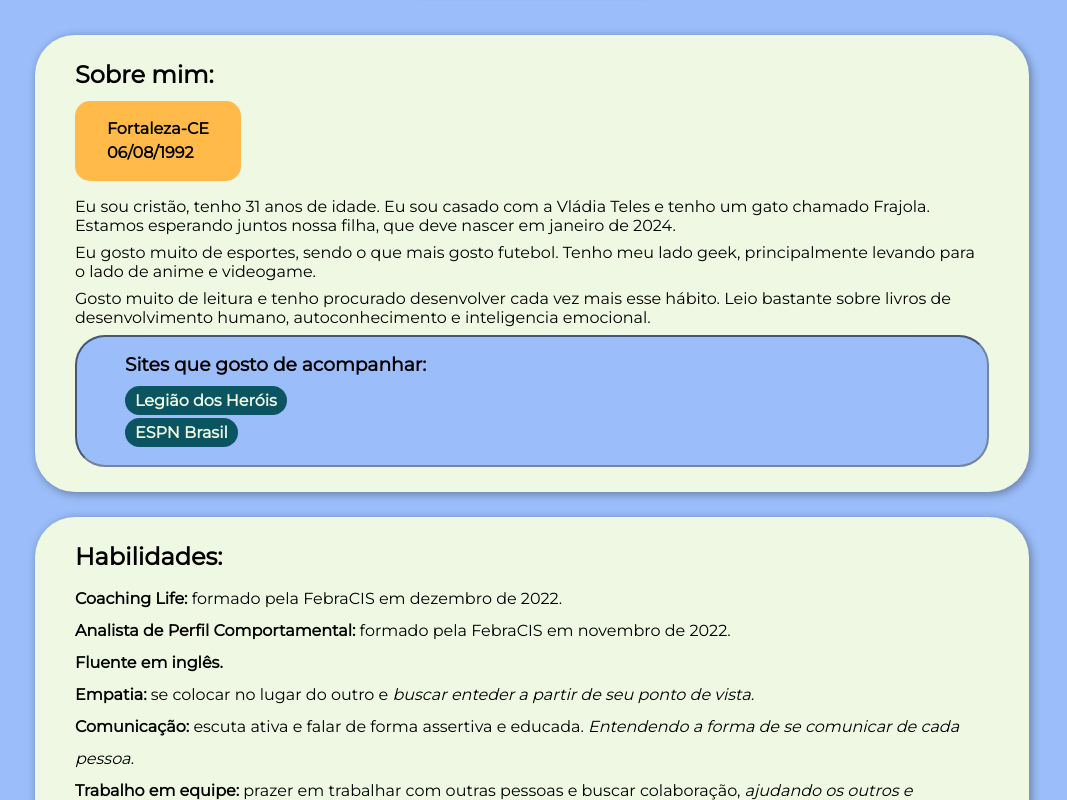
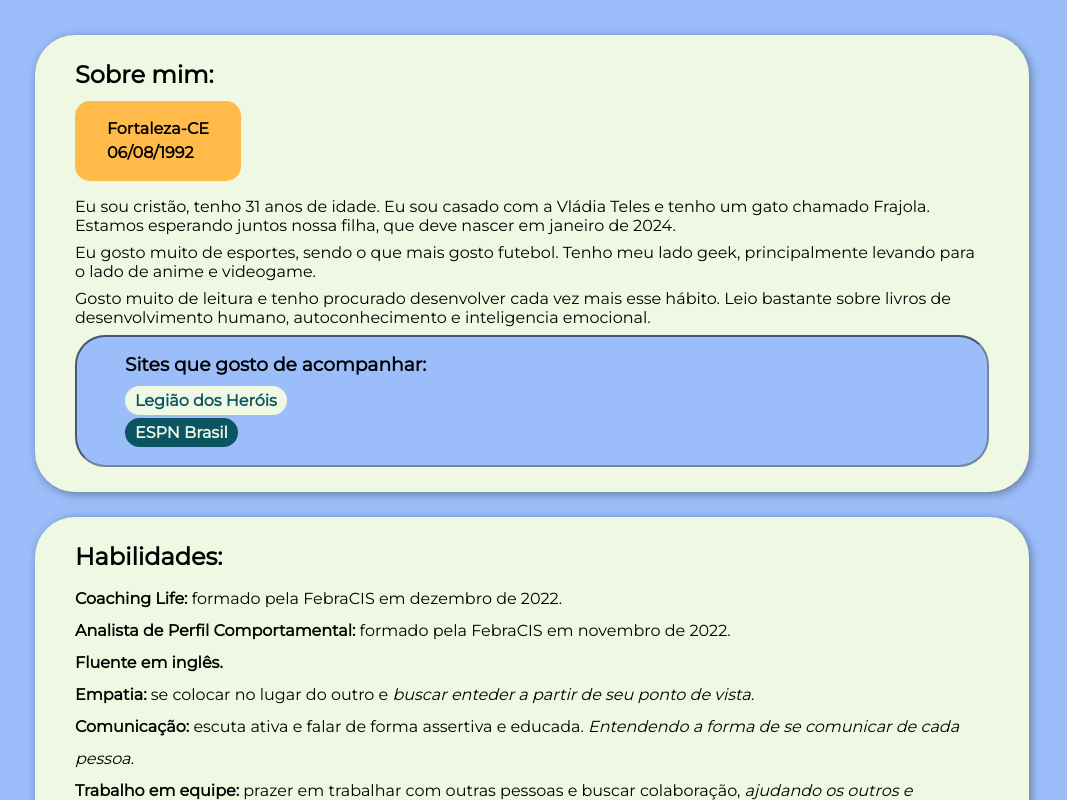
Before and after one commit to Vitor-Sales/Vitor-Sales.github.io, a plain HTML site: page index.html in a window 1280 px wide. In both pictures the pointer is over the link "Legião dos Heróis". Shown: the part 653-1453 px from the top of the page, without its empty margins (108-1175 px from the left). Drawn offline with Linux system fonts and the light colour scheme.

Commit message:
Efeito de transição nos links externos das seções

```diff
--- a/styles/style.css
+++ b/styles/style.css
@@ -118,6 +118,12 @@ body {
     padding: 5px 10px;
     border-radius: 15px;
     margin: 2em 0;
+    transition: .5s;
+}
+
+.secao a:hover {
+    background-color: #EFF8E2;
+    color: #0B5563;
 }
 
 .cor1 {
```
